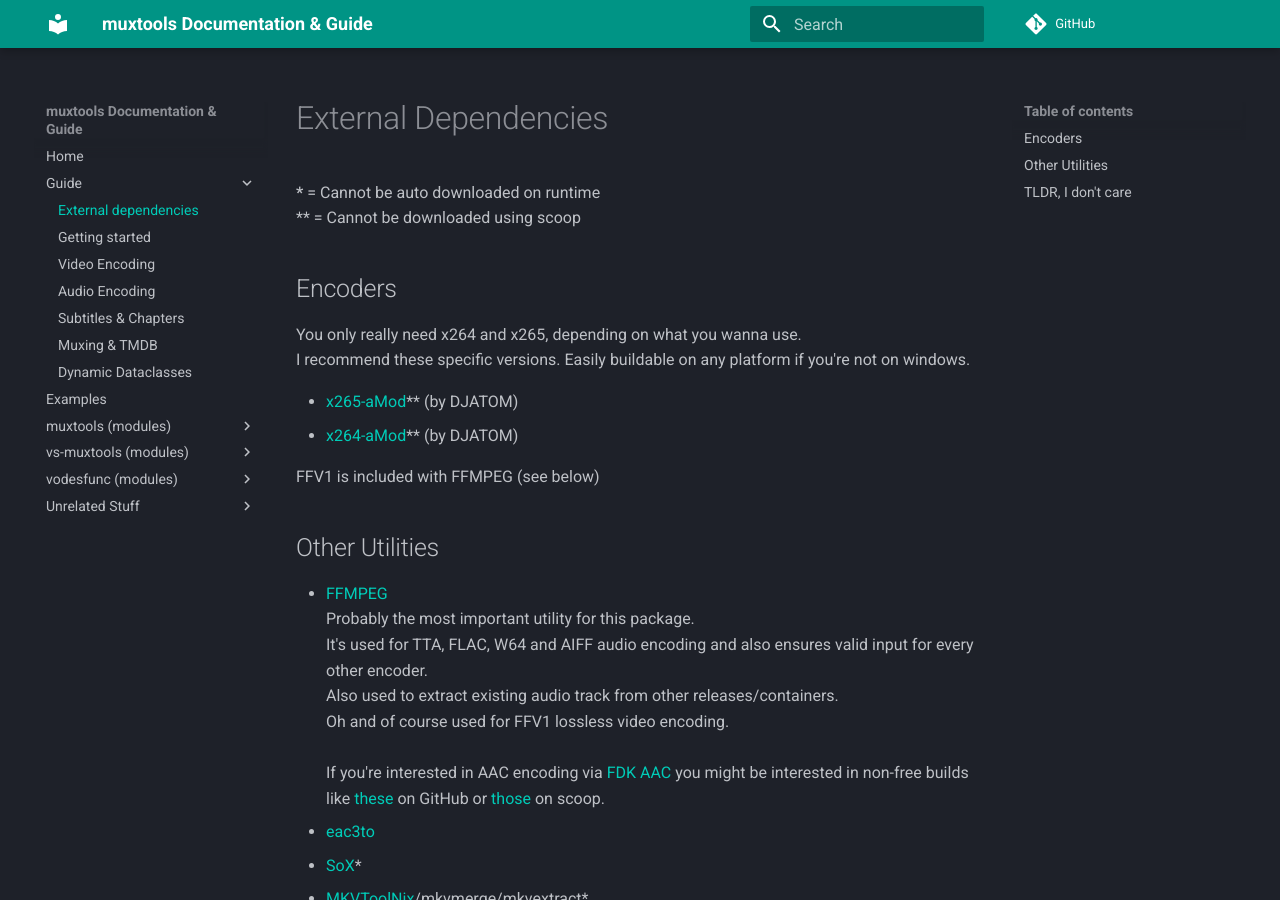
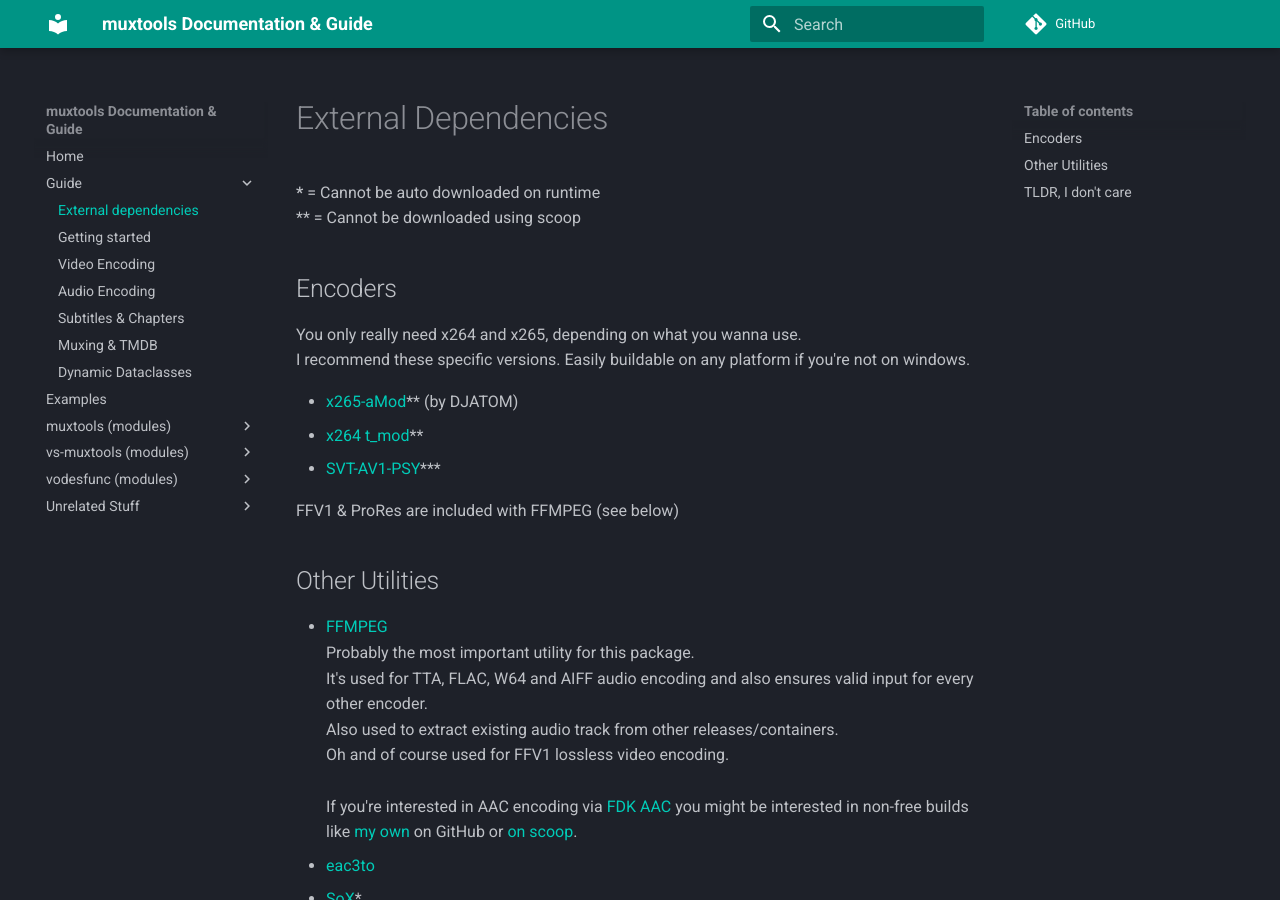
Before and after one commit to Vodes/muxtools-doc, an MkDocs documentation site: the page built from docs/guide/external-dependencies.md, in a window 1280 px wide and 900 px high. Built offline with MkDocs 1.6.1 and Material for MkDocs 9.7.7, drawn with Linux system fonts in a browser that asks for light colours; comment, search, counter and statistics services are not loaded.

Commit message:
Update external-dependencies.md

```diff
--- a/docs/guide/external-dependencies.md
+++ b/docs/guide/external-dependencies.md
@@ -8,10 +8,11 @@
 You only really need x264 and x265, depending on what you wanna use.<br>
 I recommend these specific versions. Easily buildable on any platform if you're not on windows.
 
-- [x265-aMod](https://github.com/DJATOM/x265-aMod)** (by DJATOM)
-- [x264-aMod](https://github.com/DJATOM/x264-aMod)** (by DJATOM)
+- [x265-aMod](https://github.com/DJATOM/x265-aMod/releases)** (by DJATOM)
+- [x264 t_mod](https://github.com/jpsdr/x264/releases)**
+- [SVT-AV1-PSY](https://github.com/gianni-rosato/svt-av1-psy/releases)***
 
-FFV1 is included with FFMPEG (see below)
+FFV1 & ProRes are included with FFMPEG (see below)
 
 ## Other Utilities
 
@@ -20,7 +21,7 @@
   It's used for TTA, FLAC, W64 and AIFF audio encoding and also ensures valid input for every other encoder.<br>
   Also used to extract existing audio track from other releases/containers.<br>
   Oh and of course used for FFV1 lossless video encoding.<br><br>
-  If you're interested in AAC encoding via [FDK AAC](https://trac.ffmpeg.org/wiki/Encode/AAC#fdk_aac) you might be interested in non-free builds like [these](https://github.com/AnimMouse/ffmpeg-autobuild/releases) on GitHub or [those](https://scoop.sh/#/apps?q=ffmpeg-nonfree) on scoop.
+  If you're interested in AAC encoding via [FDK AAC](https://trac.ffmpeg.org/wiki/Encode/AAC#fdk_aac) you might be interested in non-free builds like [my own](https://github.com/Vodes/FFmpeg-Builds) on GitHub or [on scoop](https://scoop.sh/#/apps?q=ffmpeg+ytdlp+nonfree).
 - [eac3to](https://www.videohelp.com/software/eac3to)
 - [SoX](https://sox.sourceforge.net/)*
 - [MKVToolNix](https://mkvtoolnix.download/downloads.html)/mkvmerge/mkvextract*
```
